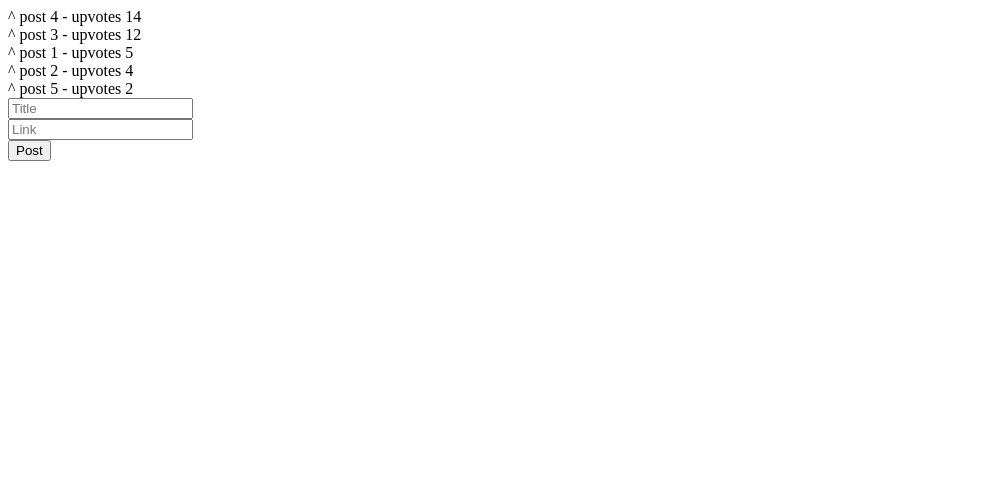
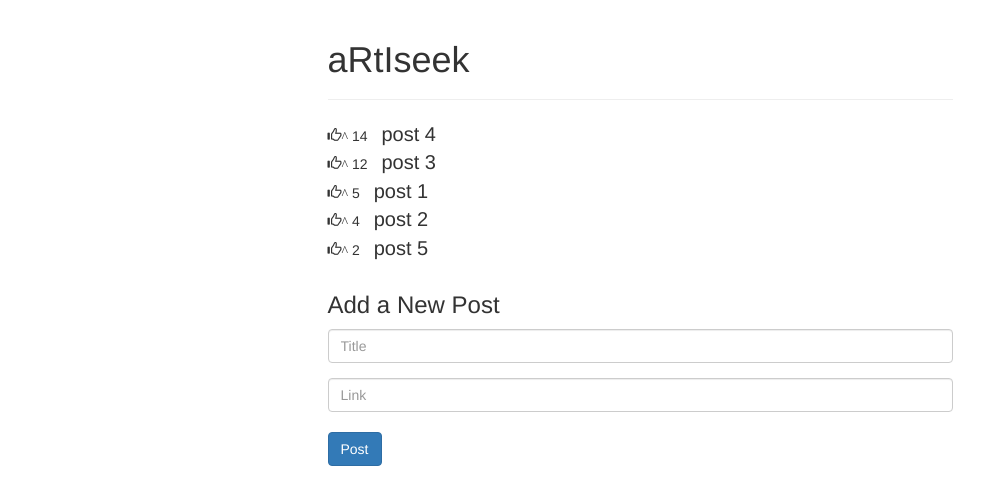
Before and after one commit to patrickthesailorman/artpear-front-end, a plain HTML site: page index.html in a window 1280 px wide. Shown: the whole page, without its empty margins (0-1008 px from the left). Drawn offline with nearby package versions, Linux system fonts and the light colour scheme.

Commit message:
added bootstrap,style and added factory to app.js

```diff
--- a/app.js
+++ b/app.js
@@ -7,7 +7,8 @@ var app = angular.module('aRtIseek', []);
 
 app.controller('MainCtrl', [
   '$scope',
-  function($scope){
+  'posts',
+  function($scope, posts){
     $scope.posts = [
       {title:'post 1', upvotes: 5},
       {title:'post 2', upvotes: 4},
@@ -20,7 +21,8 @@ $scope.addPost = function(){
   $scope.posts.push({
     title: $scope.title,
     link: $scope.link,
-    upvotes: 0});
+    upvotes: 0
+  });
   $scope.title = '';
   $scope.link = '';
 };
@@ -29,3 +31,10 @@ $scope.incrementUpvotes = function(post) {
 };
   }
 ]);
+
+  app.factory('posts', [function(){
+    var o = {
+      posts: []
+    };
+    return o;
+  }]);
--- a/index.html
+++ b/index.html
@@ -3,28 +3,51 @@
   <head>
     <meta charset="utf-8">
     <title>aRtIseek</title>
+    <link href="http://maxcdn.bootstrapcdn.com/bootstrap/3.3.7/css/bootstrap.min.css" rel="stylesheet">
     <script src="https://ajax.googleapis.com/ajax/libs/angularjs/1.5.7/angular.min.js"></script>
     <script src="app.js"></script>
-
+    <style> .glyphicon-thumbs-up { cursor:pointer } </style>
   </head>
   <body ng-app="aRtIseek" ng-controller="MainCtrl">
+    <div class="row">
+      <div class="col-md-6 col-md-offset-3">
+
+        <div class="page-header">
+          <h1>aRtIseek</h1>
+        </div>
+
     <div ng-repeat="post in posts | orderBy: '-upvotes'">
-      <span ng-click="incrementUpvtes(post)">^</span>
+      <span class="glyphicon glyphicon-thumbs-up"
+      ng-click="incrementUpvtes(post)">^</span>
+      {{post.upvotes}}
+      <span style="font-size:20px; margin-left: 10px;">
         <a ng-show="post.link" href="{{post.link}}">"
           {{post.title}}
         </a>
         <span ng-hide="post.link">
           {{post.title}}
         </span>
-      - upvotes {{post.upvotes}}
+      </span>
     </div>
-    <form ng-submit="addPost()">
-      <input type="text" placeholder="Title" ng-model="title"></input>
-      <br>
-      <input type="text" placeholder="Link" ng-model="link"></input>
+
+    <form ng-submit="addPost()"
+      style="margin-top:30px;">
+      <h3>Add a New Post</h3>
+
+      <div class="form-group">
+      <input type="text"
+      class="form-control"
+      placeholder="Title"
+      ng-model="title"></input>
+    </div>
+    <div class="form-group">
+      <input type="text"
+      class="form-control"
+      placeholder="Link"
+       ng-model="link"></input>
       <br>
 
-      <button type="submit">Post</button>
+      <button type="submit" class="btn btn-primary">Post</button>
     </form>
   </body>
 </html>
```
Lines whose indentation alone changed are shown as unchanged.
